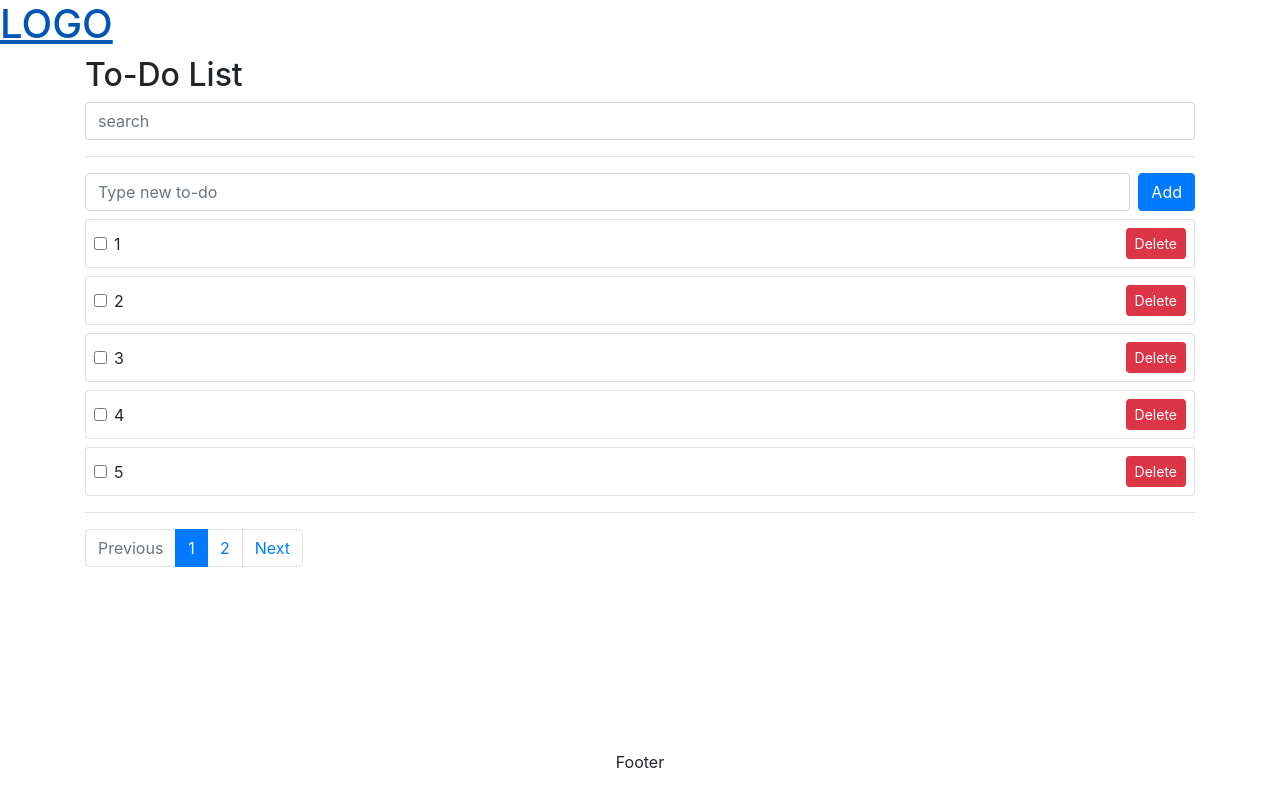
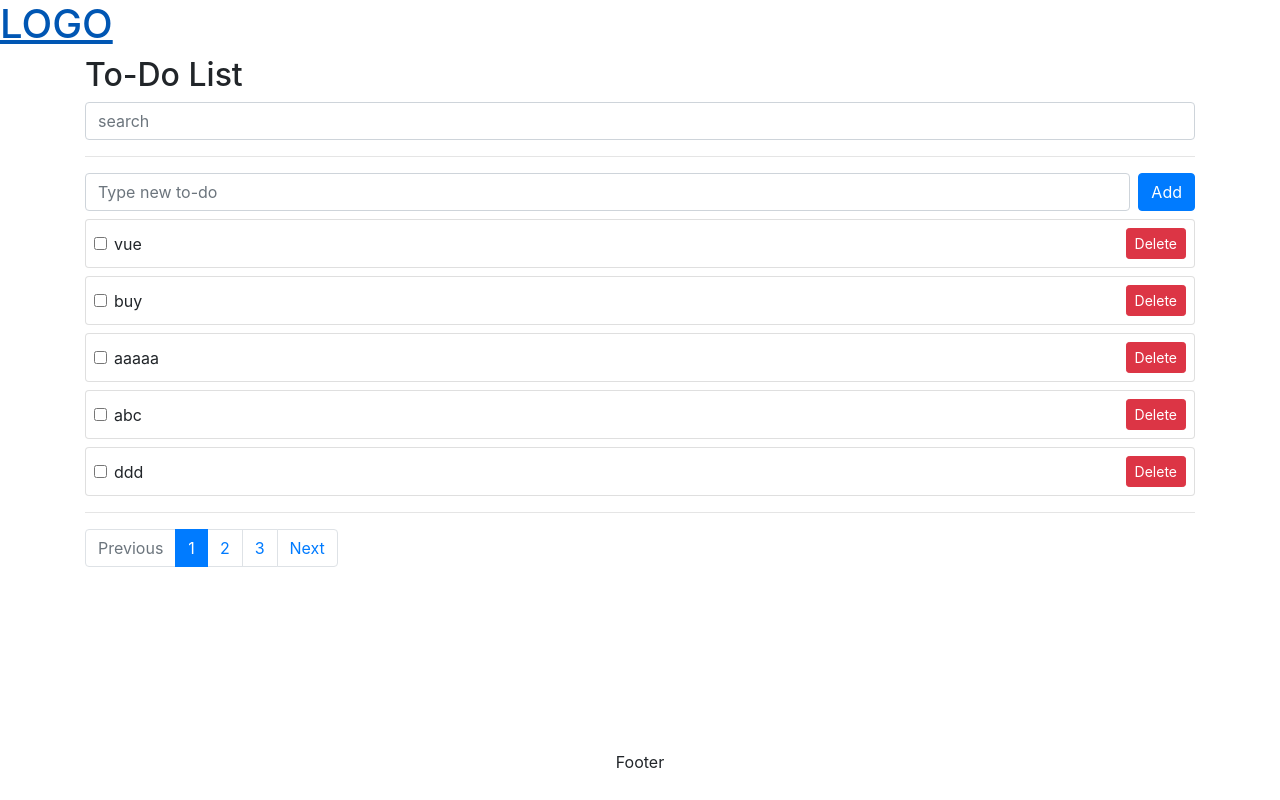
Before and after one commit to junjunpark/jun_myvue, a Vue app: page / in a window 1280 px wide. Built offline with nearby package versions, Linux system fonts and the light colour scheme; data requests are answered from the project's data file.

Commit message:
[수정] watch + search

```diff
--- a/db.json
+++ b/db.json
@@ -8,11 +8,6 @@
     {
       "id": "82b2",
       "subject": "2",
-      "completed": false
-    },
-    {
-      "id": "3ccf",
-      "subject": "3",
       "completed": false
     },
     {
@@ -44,6 +39,26 @@
       "id": "f891",
       "subject": "ddd",
       "completed": false
+    },
+    {
+      "id": "2f6f",
+      "subject": "abc",
+      "completed": false
+    },
+    {
+      "id": "7218",
+      "subject": "aaaaa",
+      "completed": false
+    },
+    {
+      "id": "df3b",
+      "subject": "buy",
+      "completed": false
+    },
+    {
+      "id": "23db",
+      "subject": "vue",
+      "completed": false
     }
   ]
 }
--- a/src/pages/index.vue
+++ b/src/pages/index.vue
@@ -1,5 +1,5 @@
 <script>
-import { ref, computed } from 'vue';
+import { ref, computed, watch } from 'vue';
 import TodoForm from '@/components/features/TodoForm.vue'
 import TodoList from '@/components/features/TodoList.vue'
 import axios from 'axios';
@@ -18,6 +18,7 @@ export default {
         const error = ref('');
         const limit = 5;
         const currentPage = ref(1);
+        const searchText = ref('');
 
         const numberOfPages = computed(()=>{
             return Math.ceil(todos.value.length / limit);
@@ -31,8 +32,20 @@ export default {
 
         const getTodos = async ()=>{
             try {
-                const res = await axios.get('http://localhost:3000/todos')
-                todos.value = res.data;
+                const url = 'http://localhost:3000/todos';
+                const res = await axios.get(url);
+
+                // 클라이언트 측에서 필터링
+                let filteredTodos = res.data;
+                if (searchText.value) {
+                    filteredTodos = res.data.filter(todo =>
+                        todo.subject.toLowerCase().includes(searchText.value.toLowerCase())
+                    );
+                }
+
+                // 역순으로 정렬 (최신 항목이 먼저 보이도록)
+                todos.value = filteredTodos.reverse();
+                currentPage.value = 1;
             } catch (err){
                 console.log(err);
                 error.value = 'Network Error'
@@ -47,7 +60,8 @@ export default {
                     subject: todo.subject,
                     completed: todo.completed
                 })
-                todos.value.push(res.data);
+                // 맨 앞에 추가 (unshift 사용)
+                todos.value.unshift(res.data);
             } catch (err) {
                 console.log(err);
                 error.value = 'Network Error'
@@ -56,12 +70,14 @@ export default {
 
         const deleteTodo = async (index) => {
             error.value = '';
-            // paginatedTodos의 index를 전체 todos의 index로 변환
             const actualIndex = (currentPage.value - 1) * limit + index;
             const id = todos.value[actualIndex].id;
             try {
                 await axios.delete(`http://localhost:3000/todos/${id}`)
                 todos.value.splice(actualIndex, 1)
+                if (paginatedTodos.value.length === 0 && currentPage.value > 1) {
+                    currentPage.value--;
+                }
             } catch(err) {
                 console.log(err);
                 error.value = 'Network Error'
@@ -70,7 +86,6 @@ export default {
 
         const toggleTodo = async (index) => {
             error.value = '';
-            // paginatedTodos의 index를 전체 todos의 index로 변환
             const actualIndex = (currentPage.value - 1) * limit + index;
             const id = todos.value[actualIndex].id;
             try {
@@ -89,14 +104,16 @@ export default {
             currentPage.value = page;
         }
 
-        const searchText = ref('');
-        const filteredTodos = computed(()=>{
-            if(searchText.value){
-                return paginatedTodos.value.filter(todo => {
-                    return todo.subject.includes(searchText.value)
-                })
-            }
-            return paginatedTodos.value;
+        let timeout = null;
+        const searchTodo = ()=>{
+            clearTimeout(timeout);
+            getTodos();
+        }
+        watch(searchText, () => {
+            clearTimeout(timeout);
+            timeout = setTimeout (() =>{
+                getTodos();
+            },1000);
         })
 
         return {
@@ -107,7 +124,7 @@ export default {
             deleteTodo,
             toggleTodo,
             searchText,
-            filteredTodos,
+            paginatedTodos,
             numberOfPages,
             currentPage,
             movePage,
@@ -125,19 +142,22 @@ export default {
         class="form-control"
         v-model="searchText"
         placeholder="search"
+        @keyup.enter ="searchTodo"
     >
     <hr>
     <TodoForm @add-todo="addTodo" />
     <div v-if="error" style="color: red;">{{ error }}</div>
-    <div v-if="!filteredTodos.length">to-do가 없습니다</div>
+    <div v-if="!todos.length">
+        {{ searchText ? '검색 결과가 없습니다' : 'to-do가 없습니다' }}
+    </div>
 
     <TodoList
-        :todos="filteredTodos"
+        :todos="paginatedTodos"
         @toggle-todo="toggleTodo"
         @delete-todo="deleteTodo"
     />
     <hr>
-    <nav aria-label="Page navigation example">
+    <nav v-if="todos.length" aria-label="Page navigation example">
         <ul class="pagination">
             <li class="page-item" :class="{ disabled: currentPage === 1 }">
                 <a
```
